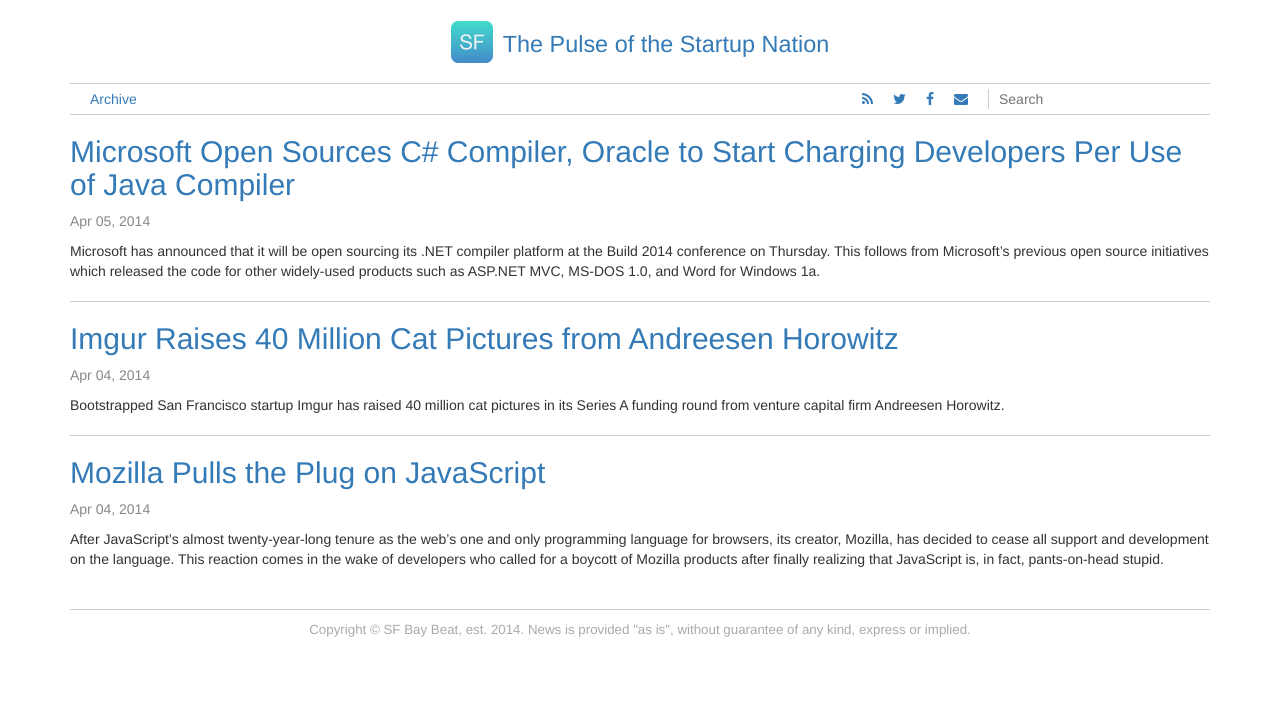
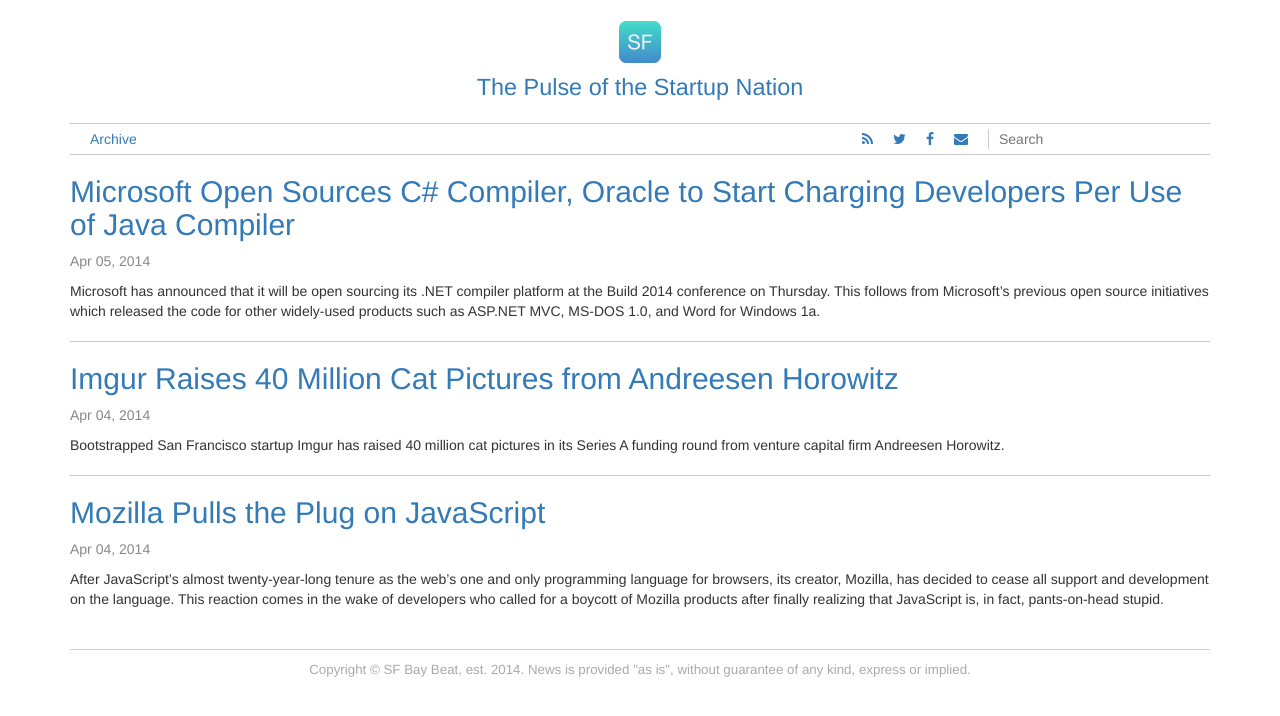
Before and after one commit to strong-code/sfbaybeat.github.io, a Jekyll site: the page built from archive/index.html, in a window 1280 px wide. Shown: the top 716 px of the page. Built offline with Jekyll 4.4.1, drawn with Linux system fonts in a browser that asks for light colours; nearby versions of some CDN libraries; the list of posts is cut into pages by our own code.

Commit message:
logo on different line

```diff
--- a/_layouts/default.html
+++ b/_layouts/default.html
@@ -21,7 +21,7 @@
     <body><div class="container">
         <header>
             <h1>
-                <a href="/"><img class="logo" src="/img/logo.png" alt="{{ site.name }}" title="{{ site.name }}"></a>
+                <a href="/"><img class="logo" src="/img/logo.png" alt="{{ site.name }}" title="{{ site.name }}"></a><br>
                 <small><a href="/">{{ site.description }}</a></small>
             </h1>
         </header>
```
